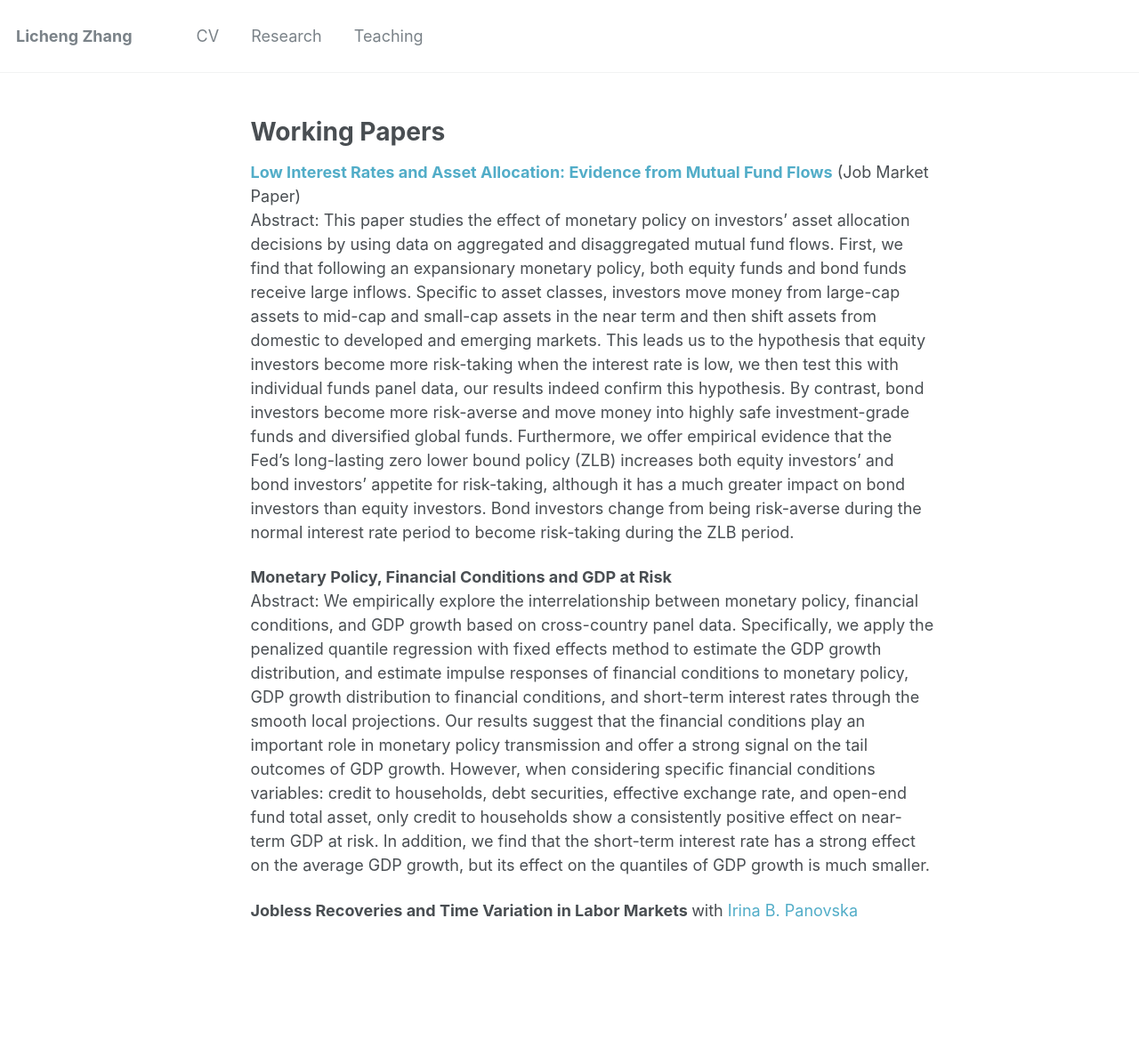
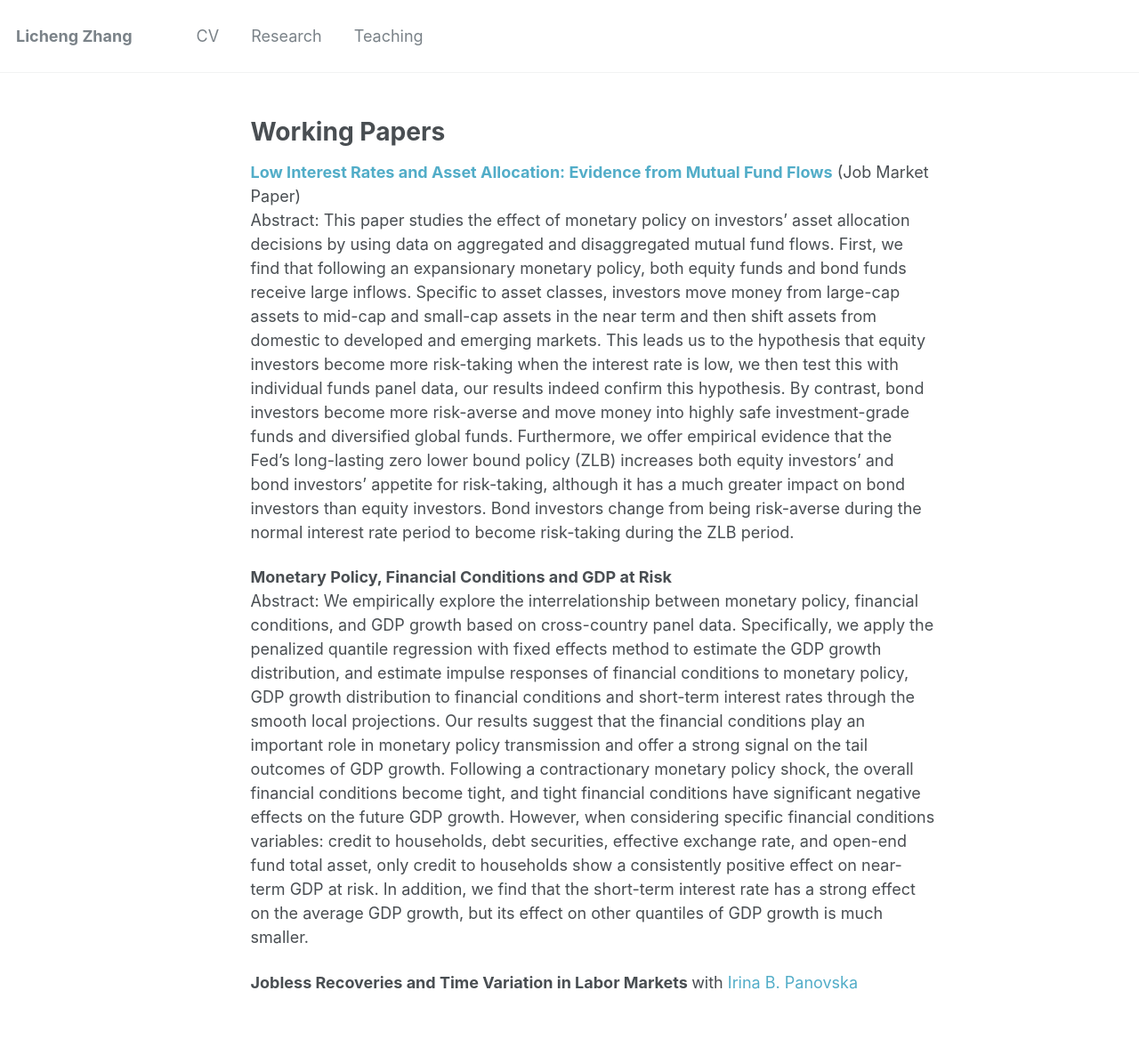
Before and after one commit to lichengzh/lichengzh.github.io, a Jekyll site: the page built from _pages/publications.md, in a window 1280 px wide. Shown: the whole page at 89% size. Built offline with Jekyll 4.4.1, drawn with Linux system fonts in a browser that asks for light colours; before the commit the page ends 1087 px from its top, so only the background shows below that.

Commit message:
Update publications.md

```diff
--- a/_pages/publications.md
+++ b/_pages/publications.md
@@ -7,7 +7,7 @@ permalink: /publications/
 Abstract: This paper studies the effect of monetary policy on investors' asset allocation decisions by using data on aggregated and disaggregated mutual fund flows. First, we find that following an expansionary monetary policy, both equity funds and bond funds receive large inflows. Specific to asset classes, investors move money from large-cap assets to mid-cap and small-cap assets in the near term and then shift assets from domestic to developed and emerging markets. This leads us to the hypothesis that equity investors become more risk-taking when the interest rate is low, we then test this with individual funds panel data, our results indeed confirm this hypothesis. By contrast, bond investors become more risk-averse and move money into highly safe investment-grade funds and diversified global funds. Furthermore, we offer empirical evidence that the Fed's long-lasting zero lower bound policy (ZLB) increases both equity investors' and bond investors' appetite for risk-taking, although it has a much greater impact on bond investors than equity investors. Bond investors change from being risk-averse during the normal interest rate period to  become risk-taking during the ZLB period. <br>
 
 <b>Monetary Policy, Financial Conditions and GDP at Risk</b> <br>
-Abstract: We empirically explore the interrelationship between monetary policy, financial conditions, and GDP growth based on cross-country panel data. Specifically, we apply the penalized quantile regression with fixed effects method to estimate the GDP growth distribution, and estimate impulse responses of financial conditions to monetary policy, GDP growth distribution to financial conditions, and short-term interest rates through the smooth local projections. Our results suggest that the financial conditions play an important role in monetary policy transmission and offer a strong signal on the tail outcomes of GDP growth. However, when considering specific financial conditions variables: credit to households, debt securities, effective exchange rate, and open-end fund total asset, only credit to households show a consistently positive effect on near-term GDP at risk. In addition, we find that the short-term interest rate has a strong effect on the average GDP growth, but its effect on the quantiles of GDP growth is much smaller. <br>
+Abstract: We empirically explore the interrelationship between monetary policy, financial conditions, and GDP growth based on cross-country panel data. Specifically, we apply the penalized quantile regression with fixed effects method to estimate the GDP growth distribution, and estimate impulse responses of financial conditions to monetary policy, GDP growth distribution to financial conditions and short-term interest rates through the smooth local projections. Our results suggest that the financial conditions play an important role in monetary policy transmission and offer a strong signal on the tail outcomes of GDP growth. Following a contractionary monetary policy shock, the overall financial conditions become tight, and tight financial conditions have significant negative effects on the future GDP growth. However, when considering specific financial conditions variables: credit to households, debt securities, effective exchange rate, and open-end fund total asset, only credit to households show a consistently positive effect on near-term GDP at risk. In addition, we find that the short-term interest rate has a strong effect on the average GDP growth, but its effect on other quantiles of GDP growth is much smaller. <br>
 
 <b>Jobless Recoveries and Time Variation in Labor Markets </b> with  [Irina B. Panovska](https://irinapanovska.com)
 <br>
```
